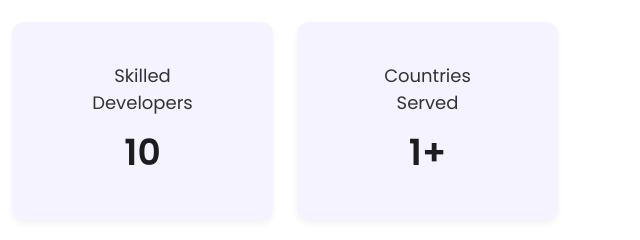
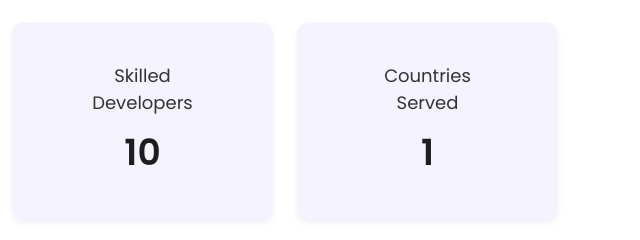
Before and after one commit to walianik/Simha-computers, a plain HTML site: page index.html in a window 1280 px wide. Shown: the part 4360-4600 px from the top of the page, 640-1280 px from the left. Drawn offline with nearby package versions, Linux system fonts and the light colour scheme.

Commit message:
Merge branch 'master' of https://github.com/walianik/Simha-computers

```diff
--- a/index.html
+++ b/index.html
@@ -297,7 +297,8 @@
     <section id="repair-services" class="repair-section py-5">
         <div class="container">
             <h2 class="text-center section-title mb-4">Laptop & Desktop Repair Services</h2>
-    <p class="text-center section-subtitle mb-5">Expert solutions at your doorstep — fast, reliable & professional.</p>
+            <p class="text-center section-subtitle mb-5">Expert solutions at your doorstep — fast, reliable &
+                professional.</p>
 
             <div class="row g-4 ">
                 <div class="col-md-4 service-card" data-aos="fade-up">
@@ -362,7 +363,7 @@
             <div class="col-md-3">
                 <div class="stats-box">
                     <div class="stats-title">Countries<br>Served</div>
-                    <div class="stats-value">1+</div>
+                    <div class="stats-value">1</div>
                 </div>
             </div>
         </div>
@@ -402,11 +403,8 @@
                             <i class="fas fa-envelope me-2"></i>simhacomp.services@gmail.com
                         </a>
                         <div class="text-white">
-                   <a
-  href="https://www.google.com/maps?q=2nd+Floor,+Office+No.+302,+H-196,+Sector-63,+Noida,+Uttar+Pradesh+201301,+India"
-  target="_blank"
-  rel="noopener noreferrer"
-  class="text-white text-decoration-none">
+                            <a href="https://www.google.com/maps?q=2nd+Floor,+Office+No.+302,+H-196,+Sector-63,+Noida,+Uttar+Pradesh+201301,+India"
+                                target="_blank" rel="noopener noreferrer" class="text-white text-decoration-none">
                                 <i class="fas fa-map-marker-alt me-2"></i>
                                 2nd Floor, Office No. 302, H-196, Sector-63, Noida,
                                 Uttar Pradesh - 201301, India
```
Lines whose indentation alone changed are shown as unchanged.
